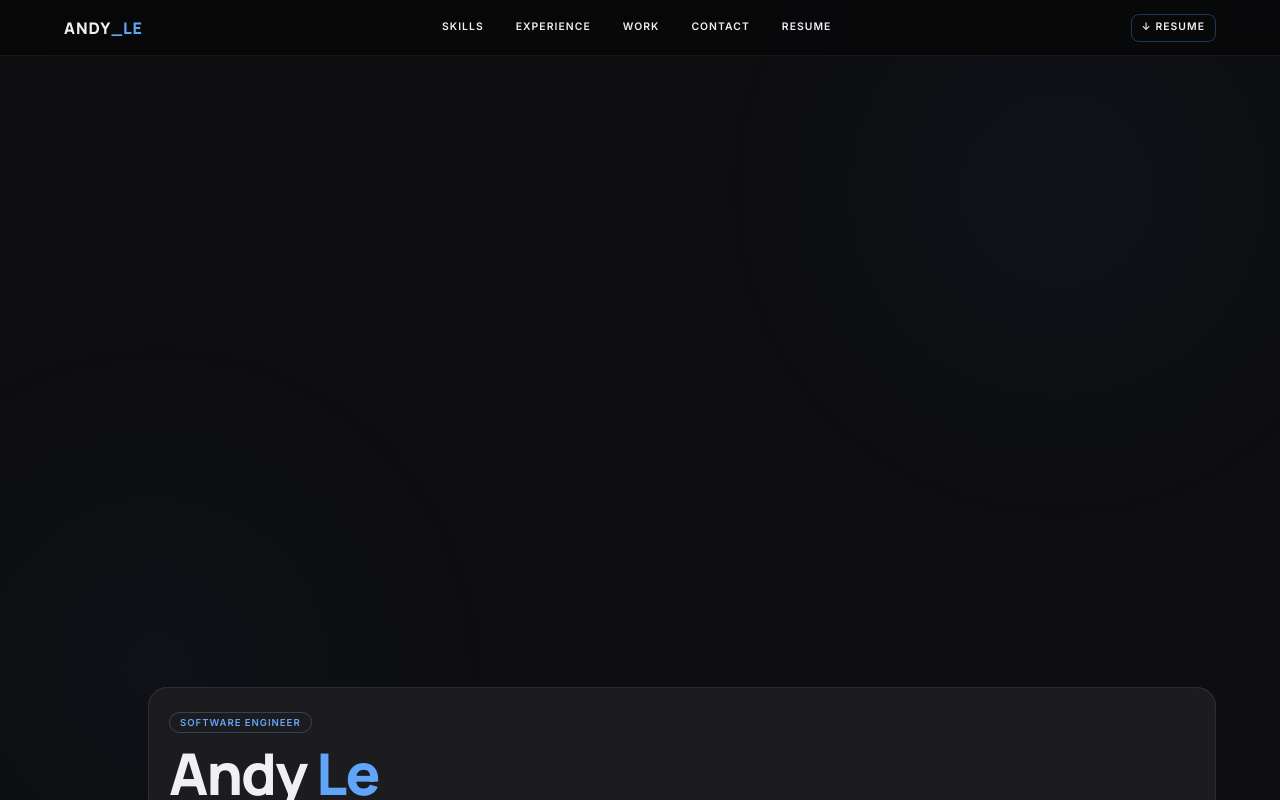
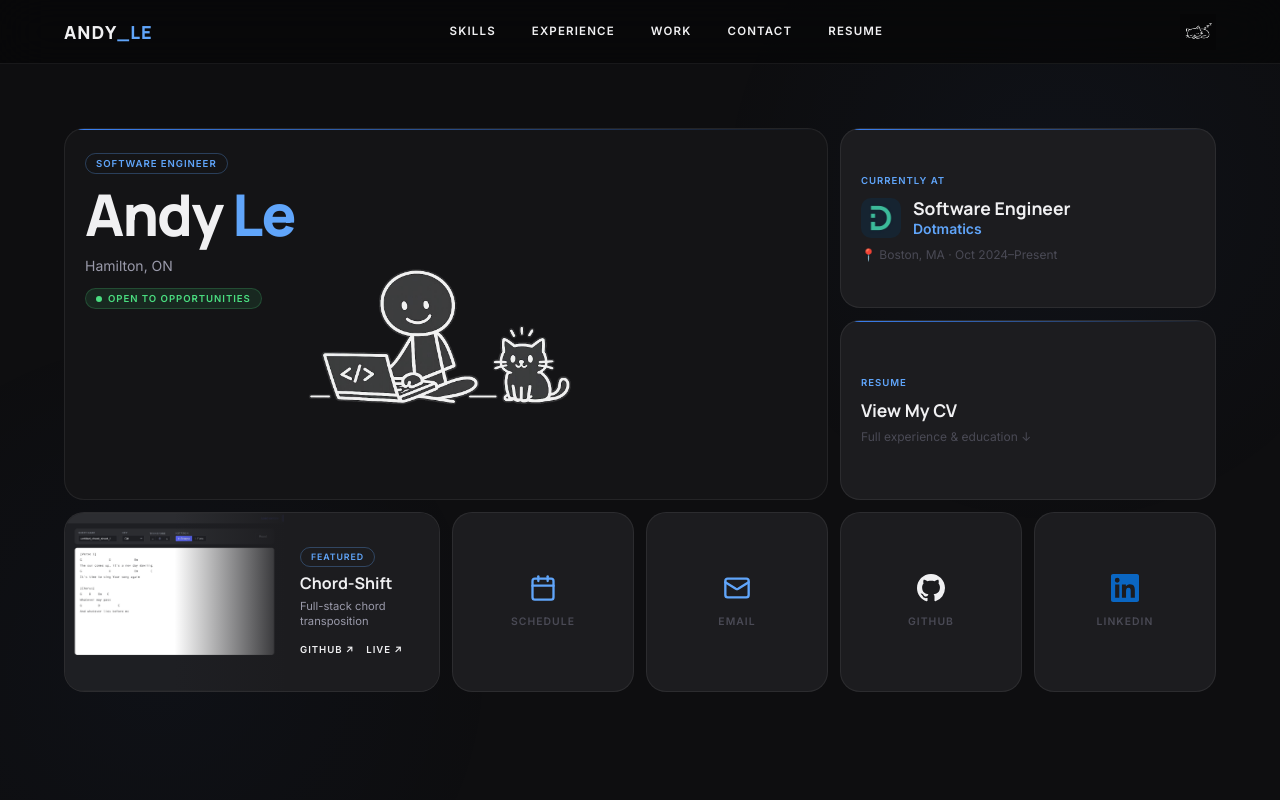
Before and after one commit to Andytule/andytule.github.io, a React (Vite) app: page / in a window 1280 px wide. Shown: the top 800 px of the page. Built offline with nearby package versions, Linux system fonts and the light colour scheme.

Commit message:
- Fix hero page

```diff
--- a/src/components/layout/Navbar/index.tsx
+++ b/src/components/layout/Navbar/index.tsx
@@ -1,6 +1,5 @@
 import React from 'react';
 
-import { Button } from '@/components/ui/button';
 import { NAV_ITEMS } from '@/data';
 import useActiveSection from '@/hooks/useActiveSection';
 import { cn } from '@/lib/utils';
@@ -17,19 +16,19 @@ const Navbar: React.FC = () => {
   return (
     <header
       className={cn(
-        'sticky top-0 z-50 h-14',
+        'sticky top-0 z-50 h-16',
         'border-b border-white/7',
         'bg-[#080809]/85 backdrop-blur-xl'
       )}
     >
       <div className="mx-auto flex h-full max-w-[1200px] items-center justify-between px-6">
         {/* Brand */}
-        <span className="font-display text-base font-extrabold tracking-[0.06em] text-[#f0f0f2]">
+        <span className="font-display text-lg font-extrabold tracking-[0.06em] text-[#f0f0f2]">
           ANDY<span className="text-[#60a5fa]">_LE</span>
         </span>
 
         {/* Nav links */}
-        <nav className="hidden items-center gap-8 md:flex" aria-label="Primary navigation">
+        <nav className="hidden items-center gap-9 md:flex" aria-label="Primary navigation">
           {NAV_ITEMS.map((item) => {
             const sectionId = item.href.replace('#', '');
             const isActive = active === sectionId;
@@ -39,7 +38,7 @@ const Navbar: React.FC = () => {
                 href={item.href}
                 onClick={(e) => handleNavClick(e, item.href)}
                 className={cn(
-                  'relative text-[0.65rem] font-semibold uppercase tracking-widest transition-colors duration-200',
+                  'relative text-[0.72rem] font-semibold uppercase tracking-widest transition-colors duration-200',
                   'after:absolute after:bottom-[-4px] after:left-0 after:h-px after:bg-[#60a5fa] after:transition-all after:duration-300',
                   isActive
                     ? 'text-[#f0f0f2] after:w-full'
@@ -52,12 +51,20 @@ const Navbar: React.FC = () => {
           })}
         </nav>
 
-        {/* CTA */}
-        <Button variant="outline" size="sm" asChild>
-          <a href="/andy_le_resume.pdf" download="Andy_Le_Resume.pdf">
-            ↓ Resume
-          </a>
-        </Button>
+        {/* Cat icon — scrolls to Resume section, mix-blend-screen to drop the black bg */}
+        <button
+          onClick={() => {
+            document.getElementById('resume')?.scrollIntoView({ behavior: 'smooth' });
+          }}
+          aria-label="View Resume"
+          className="group flex items-center justify-center transition-opacity duration-200 hover:opacity-75"
+        >
+          <img
+            src="/sleeping-cat.png"
+            alt="Resume"
+            className="h-9 w-9 object-contain mix-blend-screen transition-transform duration-300 group-hover:scale-110"
+          />
+        </button>
       </div>
     </header>
   );
--- a/src/components/sections/Hero/index.tsx
+++ b/src/components/sections/Hero/index.tsx
@@ -5,7 +5,6 @@ import { Badge } from '@/components/ui/badge';
 import { Card } from '@/components/ui/card';
 import { cn } from '@/lib/utils';
 
-// Shared cell base class
 const cell =
   'relative overflow-hidden rounded-xl border border-white/7 bg-[#1c1c1f] transition-all duration-[250ms] ease-out hover:-translate-y-0.5 hover:border-[#60a5fa]/30 hover:shadow-[0_0_20px_rgba(33,150,243,0.12),0_0_40px_rgba(96,180,255,0.06)]';
 
@@ -64,28 +63,12 @@ const socialTiles = [
 
 const Hero: React.FC = () => (
   <section id="hero" className="mx-auto max-w-[1200px] px-6 py-16">
-    <div
-      className={cn(
-        'grid gap-3',
-        // Mobile: 2-col stacked
-        'grid-cols-2',
-        '[grid-template-areas:"main_main""job_job""proj_proj""cal_email""gh_li"]',
-        // Desktop: 6-col bento
-        'md:grid-cols-[repeat(6,1fr)]',
-        'md:[grid-template-rows:repeat(3,calc((min(100vw,1200px)-2*max(1.5rem,4vw)-5*12px)/6))]',
-        'md:[grid-template-areas:"main_main_main_main_job_job""main_main_main_main_proj_proj""cal_email_gh_li_gh_li"]',
-        // Override row 3 for desktop — 4 equal social tiles
-        'md:[grid-template-areas:"main_main_main_main_job_job""main_main_main_main_proj_proj""cal_email_gh_li_._.""]'
-      )}
-      style={{
-        gridTemplateAreas: undefined, // handled via className
-      }}
-    >
-      {/* ── 1. Identity card (4×2) ──────────────────────────────────────── */}
+    {/* ── Mobile layout ── */}
+    <div className="flex flex-col gap-3 md:hidden">
       <Card
         className={cn(
           cell,
-          'flex flex-col bg-[#141416] [grid-area:main] min-h-[320px] md:min-h-0',
+          'flex flex-col bg-[#141416] min-h-[320px]',
           'before:absolute before:inset-x-0 before:top-0 before:h-px before:bg-gradient-to-r before:from-[#3b82f6] before:to-transparent'
         )}
       >
@@ -112,11 +95,10 @@ const Hero: React.FC = () => (
         </div>
       </Card>
 
-      {/* ── 2. Currently At (2×1) ───────────────────────────────────────── */}
       <Card
         className={cn(
           cell,
-          'flex flex-col justify-center gap-2 p-5 [grid-area:job]',
+          'flex flex-col justify-center gap-2 p-5',
           'before:absolute before:inset-x-0 before:top-0 before:h-px before:bg-gradient-to-r before:from-[#3b82f6] before:to-transparent',
           'group hover:bg-[#006bff] hover:border-transparent hover:shadow-none'
         )}
@@ -145,8 +127,7 @@ const Hero: React.FC = () => (
         </p>
       </Card>
 
-      {/* ── 3. Featured Project (2×1) ───────────────────────────────────── */}
-      <Card className={cn(cell, 'group flex flex-row overflow-hidden [grid-area:proj]')}>
+      <Card className={cn(cell, 'group flex flex-row overflow-hidden')}>
         <div className="relative min-w-0 flex-1 overflow-hidden">
           <img
             src="/chord-shift-preview.png"
@@ -186,7 +167,178 @@ const Hero: React.FC = () => (
         </div>
       </Card>
 
-      {/* ── 4–7. Social tiles (1×1) ─────────────────────────────────────── */}
+      <div className="grid grid-cols-2 gap-3">
+        {socialTiles.map(({ area, href, label, hoverBg, icon }) => (
+          <a
+            key={area}
+            href={href}
+            target={href.startsWith('mailto') ? undefined : '_blank'}
+            rel="noopener noreferrer"
+            className={cn(
+              cell,
+              'group flex aspect-square flex-col items-center justify-center gap-3 p-4 no-underline',
+              hoverBg,
+              'hover:border-transparent hover:shadow-none'
+            )}
+          >
+            <span className="transition-transform duration-200 group-hover:scale-110">{icon}</span>
+            <span className="text-[0.65rem] font-semibold uppercase tracking-widest text-[#4a4a55] transition-colors group-hover:text-white/65">
+              {label}
+            </span>
+          </a>
+        ))}
+      </div>
+    </div>
+
+    {/* ── Desktop layout — all grid-area set via inline style to guarantee cross-browser rendering ── */}
+    <div
+      className="hidden md:grid gap-3"
+      style={{
+        gridTemplateColumns: 'repeat(6, 1fr)',
+        gridTemplateRows: '180px 180px 180px',
+        gridTemplateAreas:
+          '"main main main main job    job   " ' +
+          '"main main main main resume resume" ' +
+          '"proj proj  cal  email gh     li   "',
+      }}
+    >
+      {/* Identity */}
+      <Card
+        style={{ gridArea: 'main' }}
+        className={cn(
+          cell,
+          'flex flex-col bg-[#141416] h-full',
+          'before:absolute before:inset-x-0 before:top-0 before:h-px before:bg-gradient-to-r before:from-[#3b82f6] before:to-transparent'
+        )}
+      >
+        <div className="relative z-10 flex flex-col gap-3 p-5 pt-6">
+          <Badge variant="default" className="w-fit">
+            Software Engineer
+          </Badge>
+          <h1 className="font-display text-[clamp(2.5rem,4.5vw,4rem)] font-extrabold leading-none tracking-[-0.03em] text-[#f0f0f2]">
+            Andy <span className="text-[#60a5fa]">Le</span>
+          </h1>
+          <p className="text-sm text-[#9a9aaa]">Hamilton, ON</p>
+          <Badge variant="green" className="w-fit gap-1.5">
+            <span className="inline-block h-1.5 w-1.5 animate-pulse rounded-full bg-[#4ade80]" />
+            Open to opportunities
+          </Badge>
+        </div>
+        <div className="pointer-events-none absolute inset-x-0 top-[18%] bottom-0">
+          <img
+            src="/andy-avatar.png"
+            alt=""
+            aria-hidden="true"
+            className="h-full w-full object-contain object-bottom mix-blend-screen opacity-95"
+          />
+        </div>
+      </Card>
+
+      {/* Currently At */}
+      <Card
+        style={{ gridArea: 'job' }}
+        className={cn(
+          cell,
+          'flex flex-col justify-center gap-2 p-5 h-full',
+          'before:absolute before:inset-x-0 before:top-0 before:h-px before:bg-gradient-to-r before:from-[#3b82f6] before:to-transparent',
+          'group hover:bg-[#006bff] hover:border-transparent hover:shadow-none'
+        )}
+      >
+        <p className="text-[0.6rem] font-semibold uppercase tracking-widest text-[#60a5fa] transition-colors group-hover:text-white/70">
+          Currently At
+        </p>
+        <div className="flex items-center gap-3">
+          <img
+            src="/dotmatics-logo.png"
+            alt="Dotmatics"
+            className="h-10 w-10 flex-shrink-0 rounded-[10px] object-cover"
+            onError={(e) => ((e.target as HTMLImageElement).style.display = 'none')}
+          />
+          <div>
+            <p className="font-display text-[1.1rem] font-bold leading-tight text-[#f0f0f2] transition-colors group-hover:text-white">
+              Software Engineer
+            </p>
+            <p className="text-sm font-semibold text-[#60a5fa] transition-colors group-hover:text-white/80">
+              Dotmatics
+            </p>
+          </div>
+        </div>
+        <p className="text-xs text-[#4a4a55] transition-colors group-hover:text-white/60">
+          📍 Boston, MA · Oct 2024–Present
+        </p>
+      </Card>
+
+      {/* Resume card */}
+      <a
+        href="#resume"
+        onClick={(e) => {
+          e.preventDefault();
+          document.getElementById('resume')?.scrollIntoView({ behavior: 'smooth' });
+        }}
+        style={{ gridArea: 'resume' }}
+        className={cn(
+          cell,
+          'flex flex-col justify-center gap-2 p-5 h-full no-underline',
+          'before:absolute before:inset-x-0 before:top-0 before:h-px before:bg-gradient-to-r before:from-[#3b82f6] before:to-transparent',
+          'group hover:bg-[#006bff] hover:border-transparent hover:shadow-none'
+        )}
+      >
+        <p className="text-[0.6rem] font-semibold uppercase tracking-widest text-[#60a5fa] transition-colors group-hover:text-white/70">
+          Resume
+        </p>
+        <p className="font-display text-[1.1rem] font-bold leading-tight text-[#f0f0f2] transition-colors group-hover:text-white">
+          View My CV
+        </p>
+        <p className="text-xs text-[#4a4a55] transition-colors group-hover:text-white/60">
+          Full experience & education ↓
+        </p>
+      </a>
+
+      {/* Featured Project — Chord-Shift */}
+      <Card
+        style={{ gridArea: 'proj' }}
+        className={cn(cell, 'group flex flex-row overflow-hidden h-full')}
+      >
+        <div className="relative min-w-0 flex-1 overflow-hidden">
+          <img
+            src="/chord-shift-preview.png"
+            alt="Chord-Shift app"
+            className="h-full w-full object-cover object-top transition-transform duration-[400ms] group-hover:scale-[1.04]"
+          />
+          <div className="pointer-events-none absolute inset-0 bg-gradient-to-r from-transparent via-transparent to-[#1c1c1f]/95" />
+        </div>
+        <div className="flex w-[155px] flex-shrink-0 flex-col justify-center gap-1.5 bg-[#1c1c1f] p-4">
+          <Badge variant="default" className="w-fit text-[0.55rem]">
+            Featured
+          </Badge>
+          <p className="font-display text-base font-bold leading-tight text-[#f0f0f2]">
+            Chord-Shift
+          </p>
+          <p className="text-[0.7rem] leading-snug text-[#9a9aaa]">
+            Full-stack chord transposition
+          </p>
+          <div className="mt-1.5 flex flex-wrap gap-3">
+            <a
+              href="https://github.com/Andytule/chord-shift"
+              target="_blank"
+              rel="noopener noreferrer"
+              className="text-[0.6rem] font-semibold uppercase tracking-widest text-[#4a4a55] transition-colors hover:text-[#60a5fa]"
+            >
+              GitHub ↗
+            </a>
+            <a
+              href="https://chord-shift.vercel.app"
+              target="_blank"
+              rel="noopener noreferrer"
+              className="text-[0.6rem] font-semibold uppercase tracking-widest text-[#60a5fa] transition-opacity hover:opacity-75"
+            >
+              Live ↗
+            </a>
+          </div>
+        </div>
+      </Card>
+
+      {/* Social tiles */}
       {socialTiles.map(({ area, href, label, hoverBg, icon }) => (
         <a
           key={area}
@@ -196,7 +348,7 @@ const Hero: React.FC = () => (
           style={{ gridArea: area }}
           className={cn(
             cell,
-            'group flex aspect-square flex-col items-center justify-center gap-3 p-4 no-underline md:aspect-auto',
+            'group flex flex-col items-center justify-center gap-3 p-4 no-underline h-full',
             hoverBg,
             'hover:border-transparent hover:shadow-none'
           )}
```
